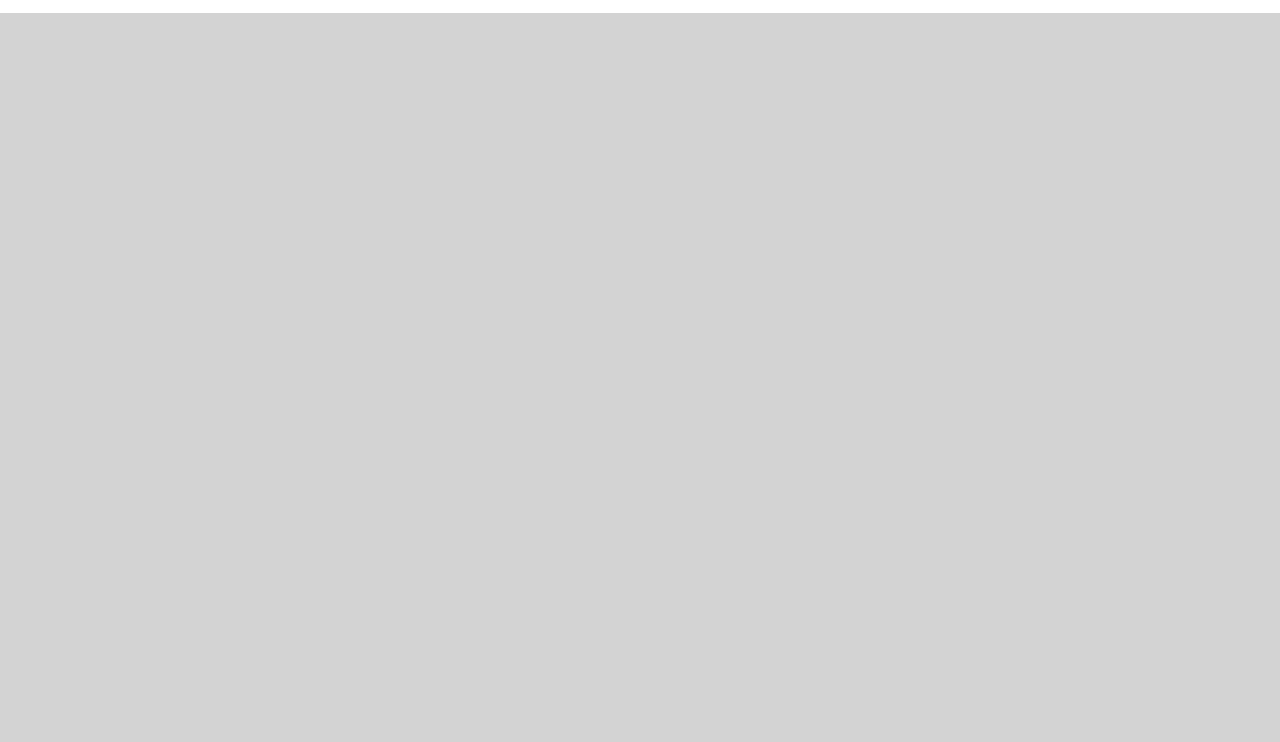
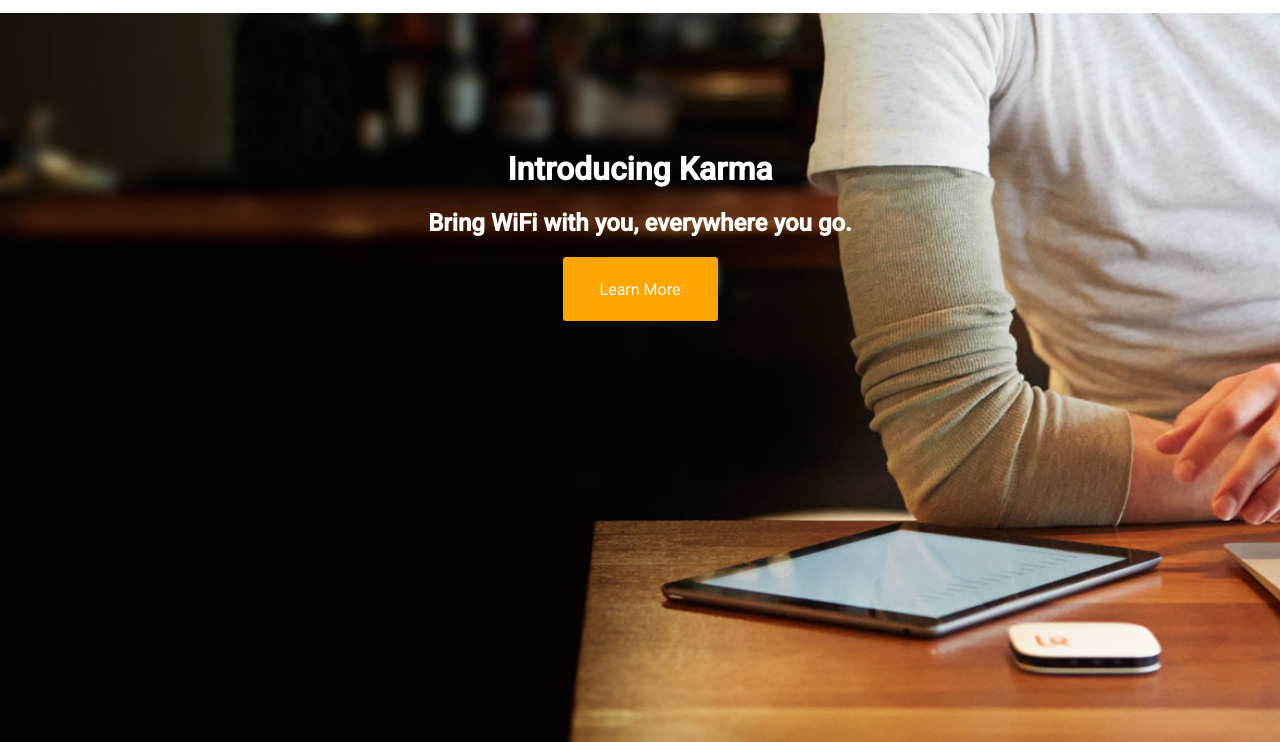
Before and after one commit to cjjujubee/startup-landing-page-clone, a plain HTML site: page index.html in a window 1280 px wide. Shown: the part 58-800 px from the top of the page. Drawn offline with Linux system fonts and the light colour scheme.

Commit message:
background image for karma clone

```diff
--- a/css/style.css
+++ b/css/style.css
@@ -2,18 +2,15 @@ body {
 	background-color: LightGray;
 }
 
-div {
-	border: 1px solid Chocolate;
+html {
+	box-sizing: border-box;
+}
+*, *:before, *:after {
+	box-sizing: inherit;
 }
 
-html {
-  box-sizing: border-box;
-}
-*, *:before, *:after {
-  box-sizing: inherit;
-}
-
-.navbar > li {display: inline-block;
+.navbar > li {
+	display: inline-block;
 	float: right;
 	padding-right: 2em;
 	padding-top: 10px;
@@ -57,3 +54,34 @@ a {
 	color: gray;
 	text-decoration: none;
 }
+
+/*karma background section*/
+.background-section {
+	width:100%;
+	height:100vh;
+	background: url(./../images/first-background.jpg) no-repeat center center fixed;
+	-webkit-background-size: cover;
+	-moz-background-size: cover;
+	-o-background-size: cover;
+	background-size: cover;
+	overflow:hidden;
+	font-family: "Roboto", sans-serif;
+}
+
+/*karma background text and button*/
+.background-section .content {
+	width:100%;
+	margin-top:13em;
+	color: white;
+	text-align: center;
+
+}
+
+.background-section .content .button {
+	background-color:orange;
+	width:9.688rem;
+	height:4em;
+	border-radius:3px;
+	margin:0 auto;
+	padding: 1.4em;
+}
--- a/index.html
+++ b/index.html
@@ -21,5 +21,13 @@
   <li><a class ="black-link" href="">Meet Karma</a></li>
 
 </ul>
+
+<section class="background-section">
+	<div class="content">
+		<h1>Introducing Karma</h1>
+		<h2>Bring WiFi with you, everywhere you go.</h2>
+		<div class="button">Learn More</div>
+	</div>
+</section>
 </body>
 </html>
```
Also changed, not shown: images/first-background.jpg (added).
